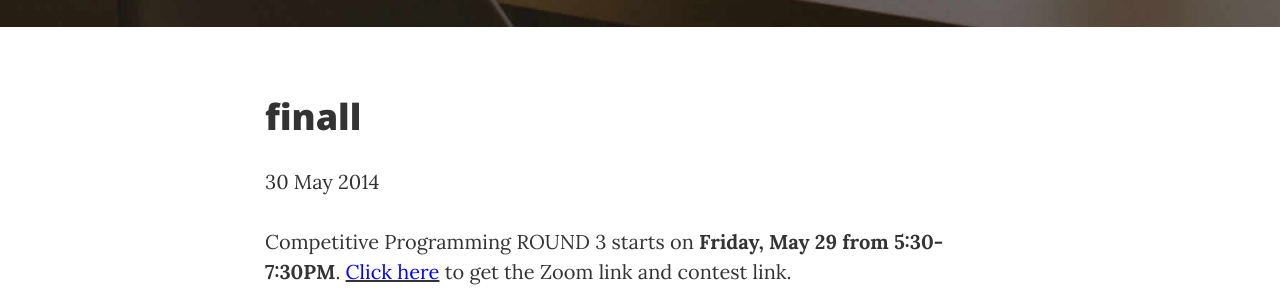
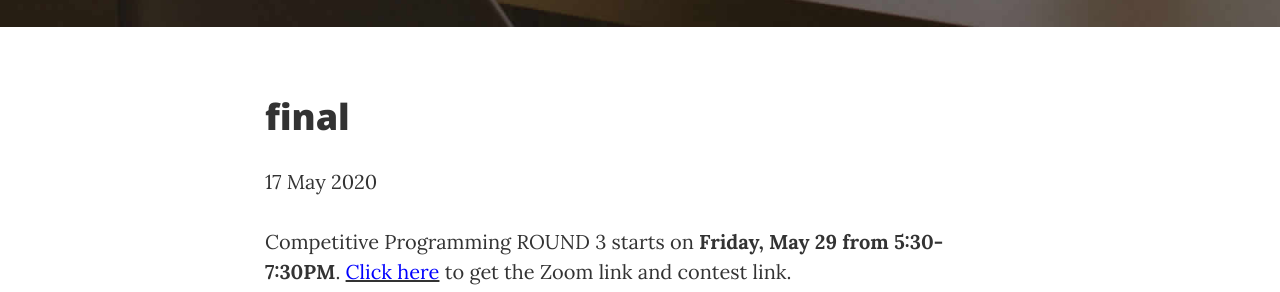
Before and after one commit to alanboy/competitive-programming, a Jekyll site: the page built from _posts/2020-05-17-final.md, in a window 1280 px wide. Shown: the part 597-889 px from the top of the page. Built offline with Jekyll 4.4.1, drawn with Linux system fonts in a browser that asks for light colours.

Commit message:
init commit

```diff
--- a/_posts/2014-05-30-finall.md
+++ b/_posts/2020-05-17-final.md
@@ -1,7 +1,7 @@
 ---
 layout: post
-title: "finall"
-date: 2014-05-30
+title: "final"
+date: 2020-05-17
 ---
 Competitive Programming ROUND 3 starts on **Friday, May 29 from 5:30-7:30PM**. [<span style="color: blue">Click here</span>](http://bit.ly/UWBcomp) to get the Zoom link and contest link.
 
```
